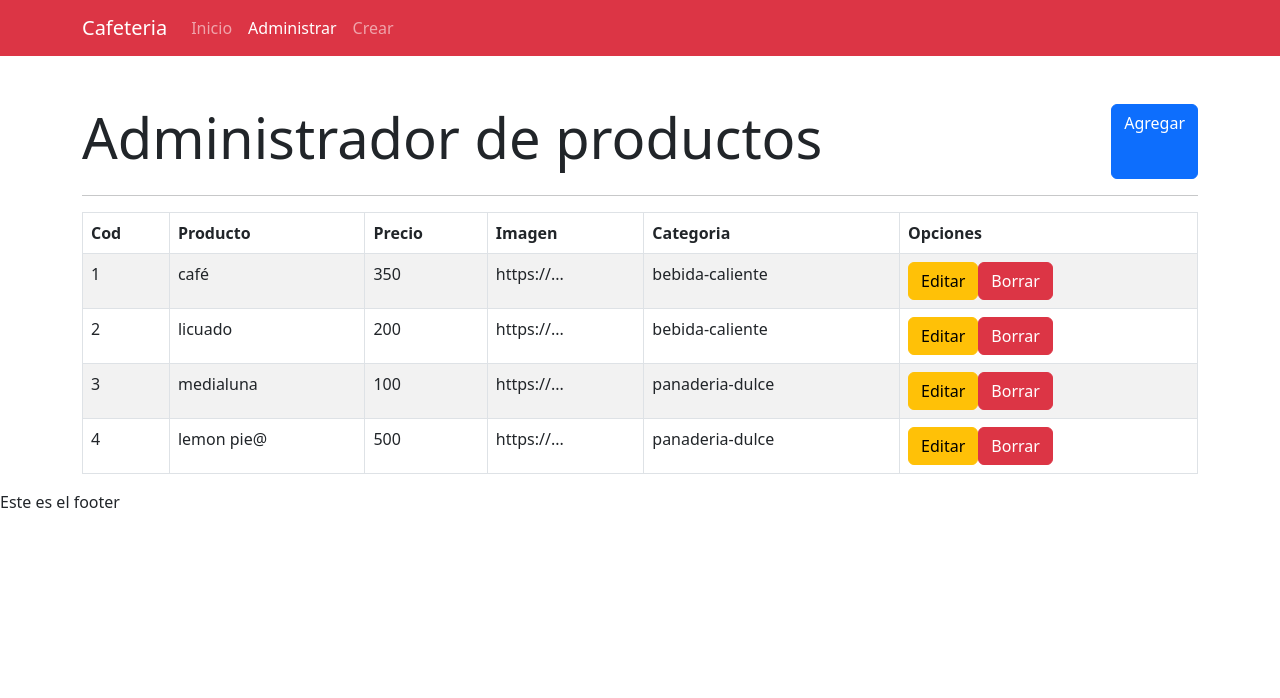
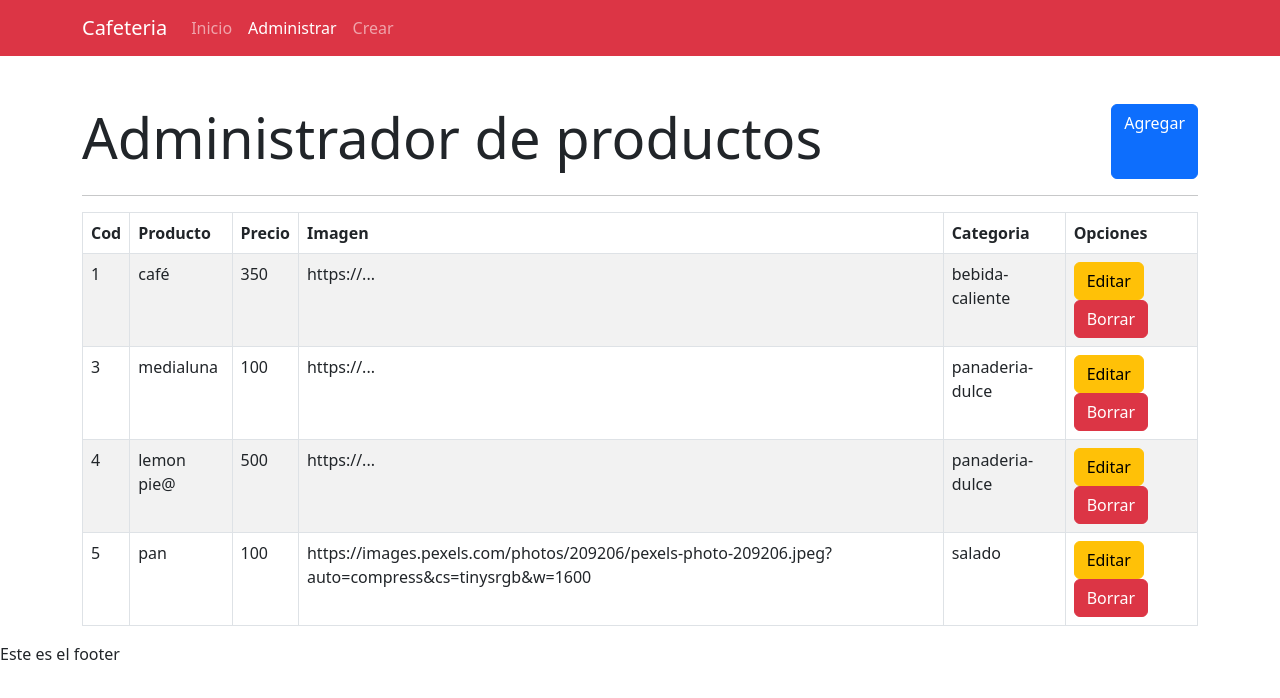
Before and after one commit to carlosmsx/c2i-crud-cafeteria, a React (Create React App) app: page /administrar in a window 1280 px wide. Shown: the top 698 px of the page. Built offline with nearby package versions, Linux system fonts and the light colour scheme; data requests are answered from the project's data file.

Commit message:
creado helper y componentes CrearProducto e ItemProducto

```diff
--- a/db.json
+++ b/db.json
@@ -6,13 +6,6 @@
       "imagen": "https://...",
       "categoria": "bebida-caliente",
       "id": 1
-    },
-    {
-      "nombreProducto": "licuado",
-      "precio": "200",
-      "imagen": "https://...",
-      "categoria": "bebida-caliente",
-      "id": 2
     },
     {
       "nombreProducto": "medialuna",
@@ -27,6 +20,13 @@
       "imagen": "https://...",
       "categoria": "panaderia-dulce",
       "id": 4
+    },
+    {
+      "nombreProducto": "pan",
+      "precio": "100",
+      "imagen": "https://images.pexels.com/photos/209206/pexels-photo-209206.jpeg?auto=compress&cs=tinysrgb&w=1600",
+      "categoria": "salado",
+      "id": 5
     }
   ]
 }
--- a/src/components/views/producto/CrearProducto.jsx
+++ b/src/components/views/producto/CrearProducto.jsx
@@ -2,7 +2,7 @@ import React, {useState} from "react";
 import {Form,Button,Alert} from 'react-bootstrap';
 import { cantidadCaracteres, validarCategoria, validarPrecio, validarUrl } from "./helpers";
 import Swal from "sweetalert2";
-import {useNavigate} from 'react-router-dom'
+import {useNavigate} from 'react-router-dom';
 
 const CrearProducto = () => {
 
@@ -92,7 +92,7 @@ const CrearProducto = () => {
                 </Button>
             </Form>
             {
-                (mensajeError==true)?<Alert variant='danger'>Debe corregir los datos</Alert>:null
+                (mensajeError===true)?<Alert variant='danger'>Debe corregir los datos</Alert>:null
             }
         </section>
     );
--- a/src/components/views/producto/ItemProducto.jsx
+++ b/src/components/views/producto/ItemProducto.jsx
@@ -1,8 +1,42 @@
 import React from "react";
-import {Button} from 'react-bootstrap';
+import { Button } from "react-bootstrap";
+import Swal from "sweetalert2";
 
-const ItemProducto = ({producto}) => {
-    const {nombreProducto, id, precio, imagen, categoria}={...producto};
+const ItemProducto = ({ producto }) => {
+    const { nombreProducto, id, precio, imagen, categoria } = { ...producto };
+    const URL_API = process.env.REACT_APP_API_CAFETERIA;
+
+    const handleDelete = () => {
+        Swal.fire({
+            title: "Está seguro?",
+            text: "no podrá deshacer esta operación!",
+            icon: "warning",
+            showCancelButton: true,
+            confirmButtonColor: "#3085d6",
+            cancelButtonColor: "#d33",
+            confirmButtonText: "Borrar",
+            cancelButtonText: "Cancelar",
+        }).then(async (result) => {
+            if (result.isConfirmed) {
+                try {
+                    //realizar peticion DELETE
+                    const respuesta = await fetch(URL_API+'/'+id,{
+                        method: "DELETE"
+                    });
+
+                    if (respuesta.status ===200)
+                    {
+                        Swal.fire("Producto eliminado!", "El producto fur correctamente eliminado.", "success");
+
+                    }
+                    //recargar tabla de productos
+                } catch (error) {
+                    console.log(error);
+                    //mostrar alert
+                }
+            }
+        });
+    };
     return (
         <tr>
             <td>{id}</td>
@@ -12,7 +46,9 @@ const ItemProducto = ({producto}) => {
             <td>{categoria}</td>
             <td>
                 <Button variant="warning">Editar</Button>
-                <Button variant="danger">Borrar</Button>
+                <Button variant="danger" onClick={handleDelete}>
+                    Borrar
+                </Button>
             </td>
         </tr>
     );
--- a/src/components/views/producto/helpers.js
+++ b/src/components/views/producto/helpers.js
@@ -8,7 +8,8 @@ export const validarPrecio = (input)=>{
 }
 
 export const validarUrl = (input)=>{
-    const patron = /[-a-zA-Z0-9@:%_\+.~#?&//=]{2,256}\.[a-z]{2,4}\b(\/[-a-zA-Z0-9@:%_\+.~#?&//=]*)?/gi;
+    //const patron = /[-a-zA-Z0-9@:%_\+.~#?&//=]{2,256}\.[a-z]{2,4}\b(\/[-a-zA-Z0-9@:%_\+.~#?&//=]*)?/gi;
+    const patron = /\w/;
     return patron.test(input);
 }
 
```
